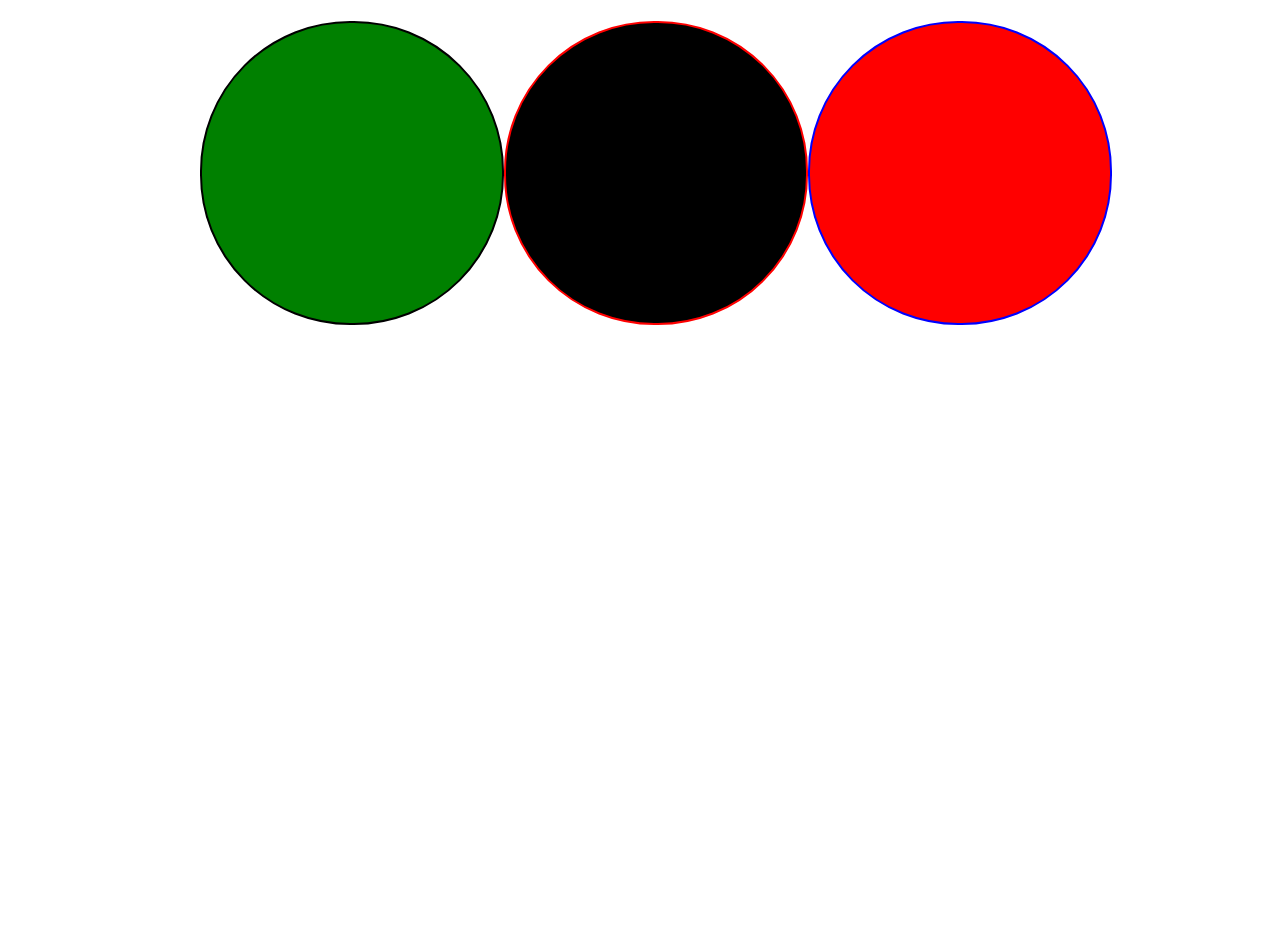
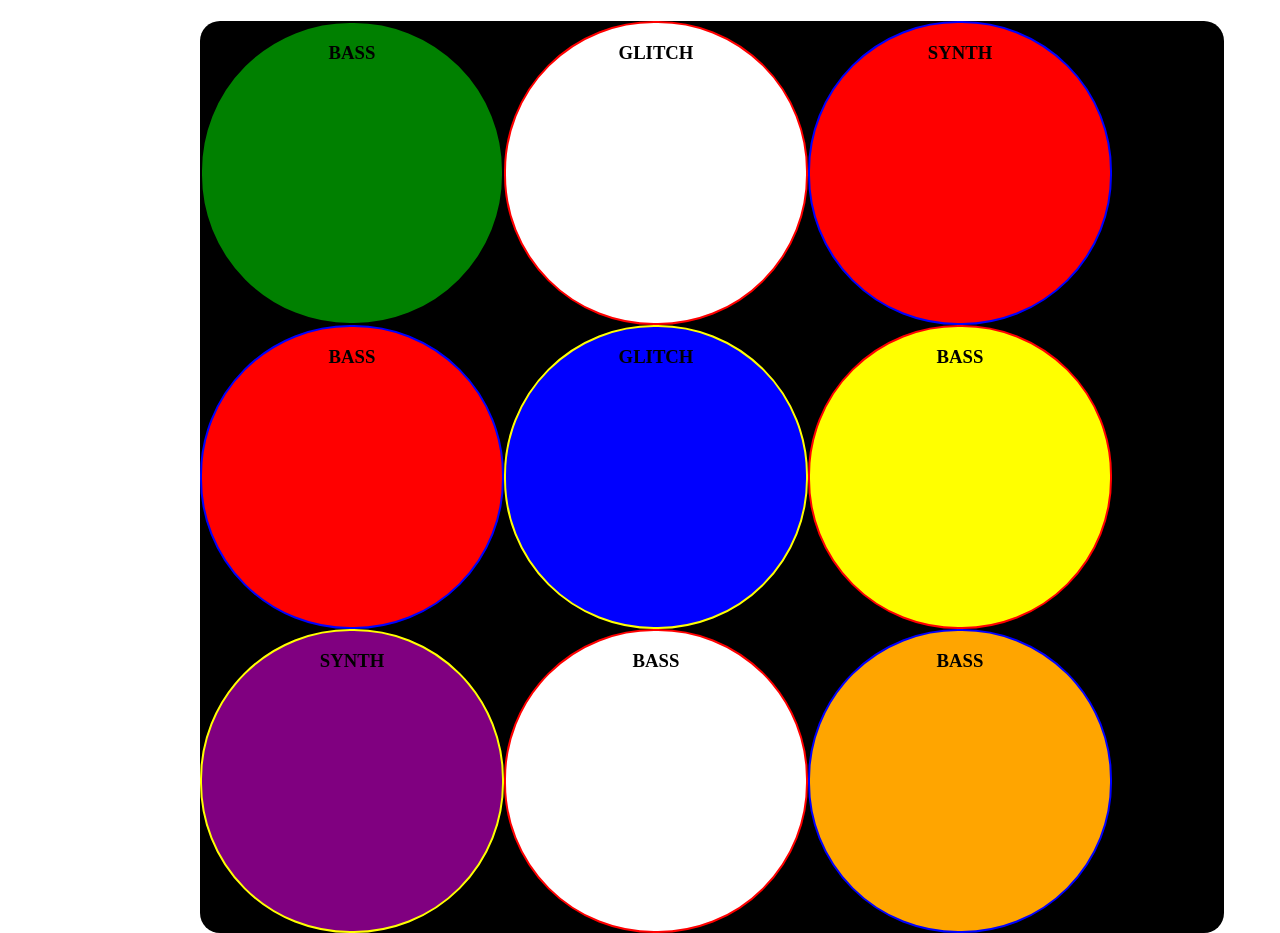
Before and after one commit to drnoir/soundmash, a plain HTML site: page index.html in a window 1280 px wide. Shown: the part 79-1012 px from the top of the page. Before the commit the page ends 800 px from the top, so only its background shows below. Drawn offline with nearby package versions, Linux system fonts and the light colour scheme.

Commit message:
added more shapes and defining layout
adding more css shapes and creating layout css

```diff
--- a/index.html
+++ b/index.html
@@ -10,12 +10,24 @@
 
 <body>
 	<h1>Sound Masher</h1>
+	<h4>Minimal JS / Query Experiment in sound and animation by Chris Godber</h4>
 
 	<div class = "main">
 
-		<div class = "shape"> </div>
-		<div class = "shape2"></div>
-		<div class = "shape3"></div>
+		<div class = "row">
+			<div class = "shape"><h3>BASS</h3></div>
+			<div class = "shape2"><h3>GLITCH</h3></div>
+			<div class = "shape3"><h3>SYNTH</h3></div>
+			<div class = "shape4"><h3>BASS</h3></div>
+		</div>
+
+		<div class = "row">
+			<div class = "shape5"><h3>GLITCH</h3></div>
+			<div class = "shape6"><h3>BASS</h3></div>
+			<div class = "shape7"><h3>SYNTH</h3></div>
+			<div class = "shape8"><h3>BASS</h3></div>
+			<div class = "shape9"><h3>BASS</h3></div>
+		</div>
 
 	</div>
 </div>
--- a/main.css
+++ b/main.css
@@ -4,11 +4,18 @@
 	margin-right:15%;
 	top:100px;
 	position:absolute;
+	background-color:black;
+	border-radius:20px;
 }
 
+.row{
+width:100%;
+
+}
+
+
 h1{
-	font-size:35px;
-
+	font-size:20px;
 }
 
 .shape
@@ -20,6 +27,7 @@ background-color:green;
 border-radius:150px;
 border:2px black solid;
 float:left;
+text-align:center;
 }
 
 .shape2
@@ -27,10 +35,11 @@ float:left;
 
 width:300px;
 height:300px;
-background-color:black;
+background-color:white;
 border-radius:150px;
 border:2px red solid;
 float:left;
+text-align:center;
 }
 
 .shape3
@@ -42,4 +51,77 @@ background-color:red;
 border-radius:150px;
 border:2px blue solid;
 float:left;
+text-align:center;
 }
+
+.shape4
+{
+
+width:300px;
+height:300px;
+background-color:red;
+border-radius:150px;
+border:2px blue solid;
+float:left;
+text-align:center;
+}
+
+.shape5
+{
+
+width:300px;
+height:300px;
+background-color:blue;
+border-radius:150px;
+border:2px yellow solid;
+float:left;
+text-align:center;
+}
+
+.shape6
+{
+
+width:300px;
+height:300px;
+background-color:yellow;
+border-radius:150px;
+border:2px red solid;
+float:left;
+text-align:center;
+}
+
+.shape7
+{
+
+width:300px;
+height:300px;
+background-color:purple;
+border-radius:150px;
+border:2px yellow solid;
+float:left;
+text-align:center;
+}
+
+.shape8
+{
+
+width:300px;
+height:300px;
+background-color:white;
+border-radius:150px;
+border:2px red solid;
+float:left;
+text-align:center;
+}
+
+.shape9
+{
+
+width:300px;
+height:300px;
+background-color:orange;
+border-radius:150px;
+border:2px blue solid;
+float:left;
+text-align:center;
+}
```
